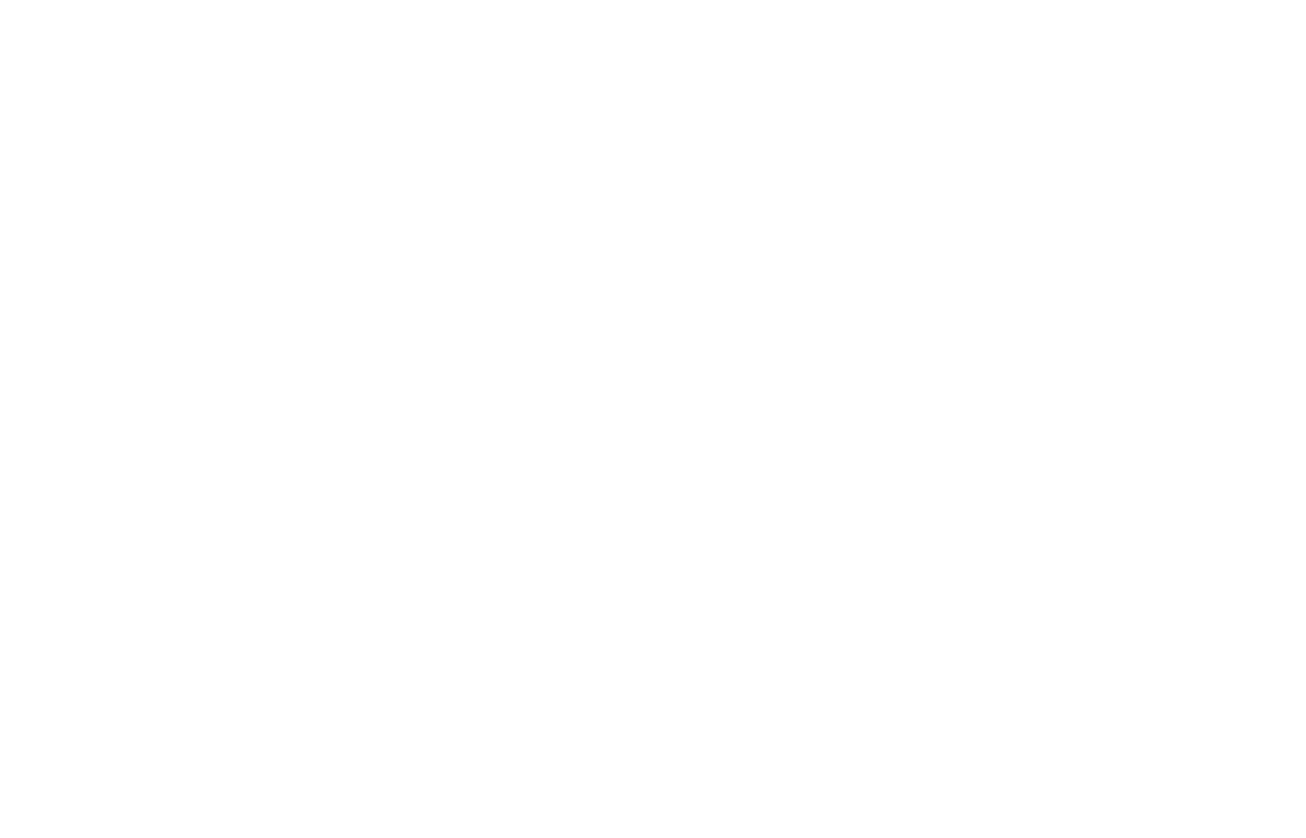
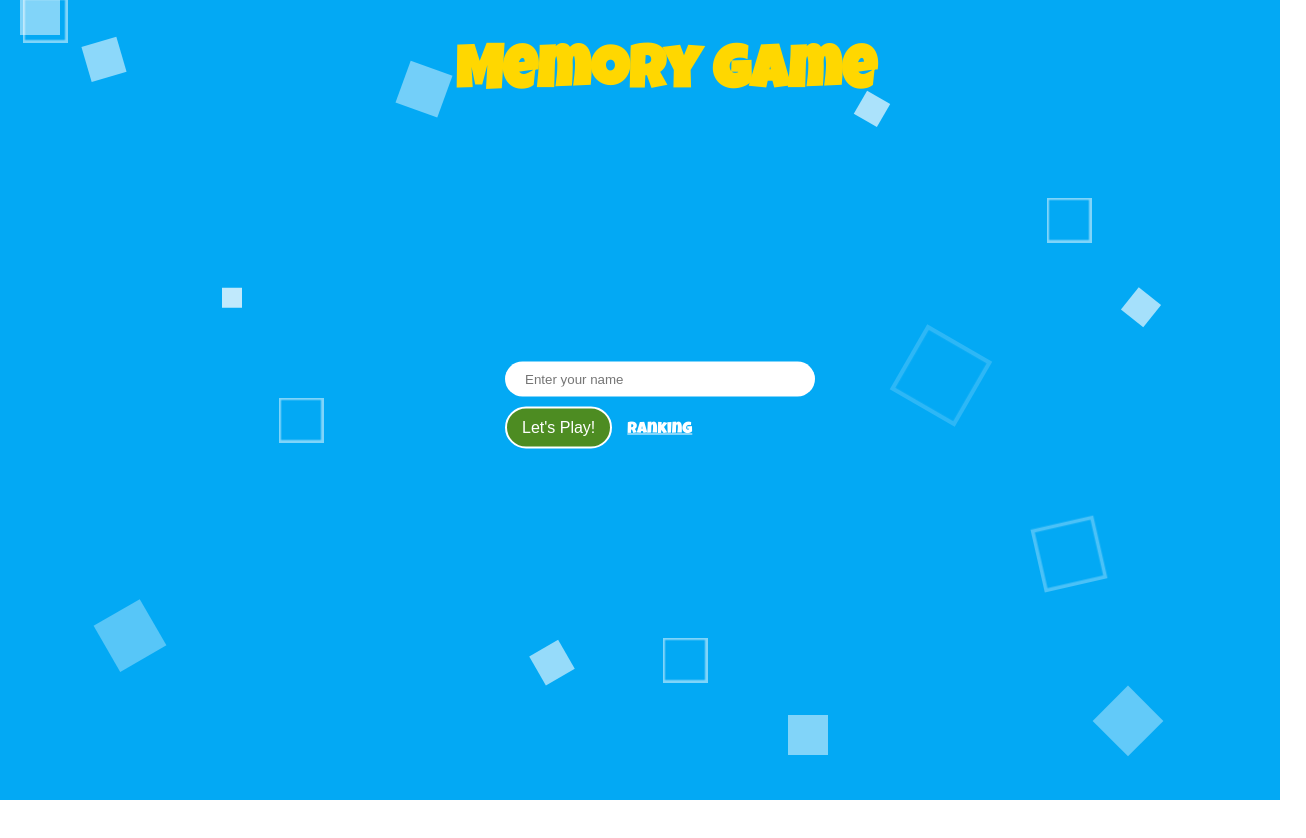
Before and after one commit to ChrisEssery/group-project, an Angular app: page /start in a window 1280 px wide. Before the commit this address led to /. Shown: the top 838 px of the page, 1306 px wide, since content can reach past the window. Before the commit the page ends 800 px from the top, so only its background shows below. Built offline with nearby package versions, Linux system fonts and the light colour scheme.

Commit message:
:wrench: adding login page
Temporary login page to obtain user's name which can then be added to the leaderboard. This will eventually be replaced by Lizhao's login page

```diff
--- a/src/app/app-routing.module.ts
+++ b/src/app/app-routing.module.ts
@@ -1,11 +1,12 @@
 import { NgModule } from "@angular/core";
 import { Routes, RouterModule } from "@angular/router";
-
+import { StartComponent } from "./route/start/start.component";
 import { GameplayComponent } from "./route/gameplay/gameplay.component";
 import { LeaderboardComponent } from "./route/leaderboard/leaderboard.component";
 
 const routes: Routes = [
-  { path: "", redirectTo: "/gameplay", pathMatch: "full" },
+  { path: "", redirectTo: "/start", pathMatch: "full" },
+  { path: "start", component: StartComponent },
   { path: 'gameplay', component: GameplayComponent },
   { path: 'leaderboard', component: LeaderboardComponent }
 ];
--- a/src/app/app.module.ts
+++ b/src/app/app.module.ts
@@ -7,6 +7,7 @@ import { AppRoutingModule } from './app-routing.module';
 import { AppComponent } from './app.component';
 import { BackgroundComponent } from './route/gameplay/background/background.component';
 import { CardsComponent } from './memory-components/cards/cards.component';
+import { StartComponent } from "./route/start/start.component";
 import { LeaderboardComponent } from './route/leaderboard/leaderboard.component';
 import { GameplayComponent } from './route/gameplay/gameplay.component';
 import { MemoryGameComponent } from './memory-components/memory-game/memory-game.component';
@@ -21,6 +22,7 @@ import { HeadingComponent } from './memory-components/heading/heading.component'
     AppComponent,
     BackgroundComponent,
     CardsComponent,
+    StartComponent,
     LeaderboardComponent,
     GameplayComponent,
     MemoryGameComponent,
--- a/src/app/memory-components/heading/heading.component.css
+++ b/src/app/memory-components/heading/heading.component.css
@@ -4,7 +4,6 @@
   height: 100%;
   font-family: 'Luckiest Guy', cursive;
   color: gold;
-  position: absolute;
   top: 20px;
   font-size: 60px;
   color: gold;
--- /dev/null
+++ b/src/app/route/start/start.component.css
@@ -0,0 +1,22 @@
+.start-form {
+  position: absolute;
+  top: 50%;
+  left: 50%;
+  transform: translate(-50%, -50%);
+  width: 270px;
+  max-width: 90%;
+}
+
+.input {
+  padding: 10px 20px;
+  border: none;
+  border-radius: 20px;
+  width: 100%;
+  margin: 10px 0;
+  color: black;
+}
+
+.link {
+  color: white;
+  margin: 0 15px;
+}
--- /dev/null
+++ b/src/app/route/start/start.component.html
@@ -0,0 +1,19 @@
+<app-background></app-background>
+<app-heading></app-heading>
+
+<form class="start-form" action="#" (ngSubmit)="startGame()">
+
+  <input
+    type="text"
+    placeholder="Enter your name"
+    required
+    [(ngModel)]="gameService.playerName"
+    name="playerName"
+    class="input"
+  />
+
+  <div class="buttons-container">
+    <app-button type="submit">Let's Play!</app-button>
+    <a class="link" routerLink="/ranking">Ranking</a>
+  </div>
+</form>
--- /dev/null
+++ b/src/app/route/start/start.component.ts
@@ -0,0 +1,18 @@
+import { Component, OnInit } from '@angular/core';
+import { GameService } from "src/app/service/game.service";
+import { Router } from "@angular/router";
+
+@Component({
+  selector: 'app-start',
+  templateUrl: './start.component.html',
+  styleUrls: ['./start.component.css']
+})
+export class StartComponent {
+  constructor(public gameService: GameService, public router: Router) {}
+
+  startGame() {
+    if (this.gameService.playerName && this.gameService.playerName.trim()) {
+      this.router.navigate(["gameplay"]);
+    }
+  }
+}
```
Also changed, not shown: 1 other file (tests, documents, lock files or other folders).
